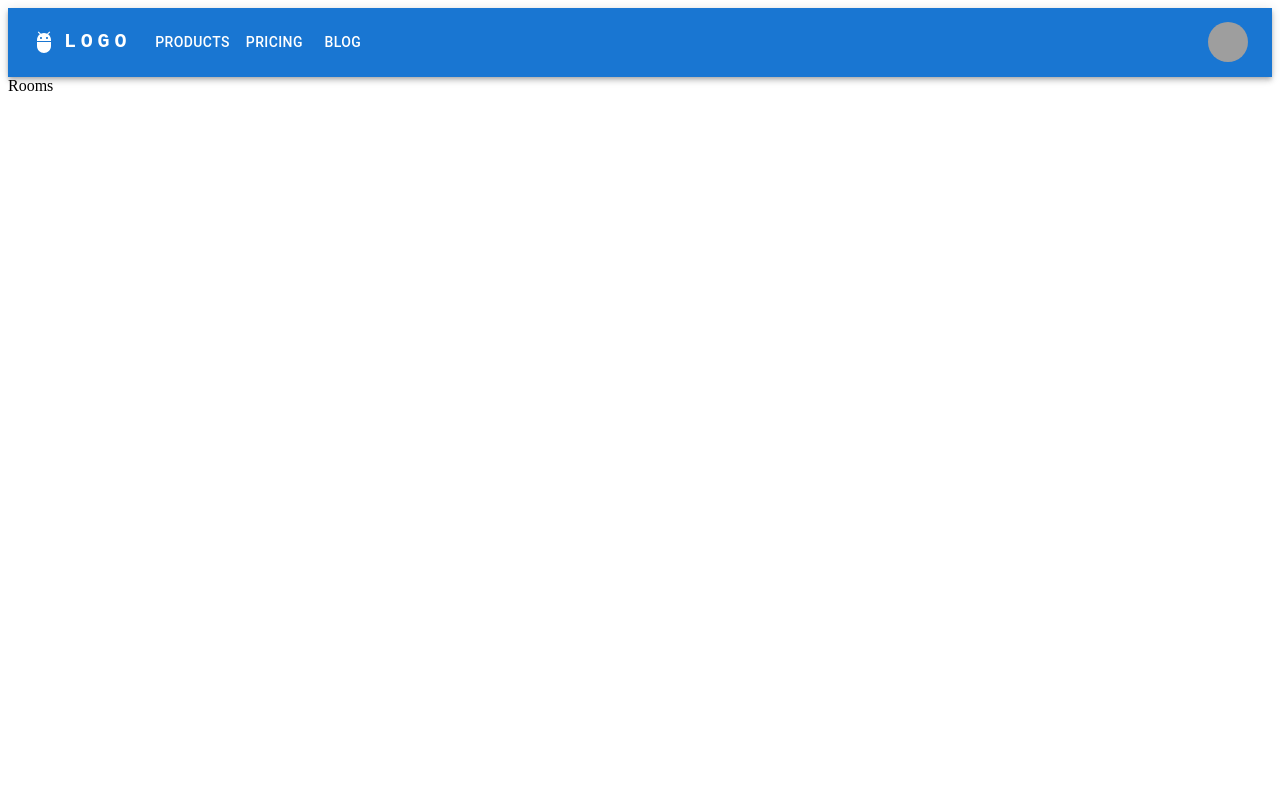
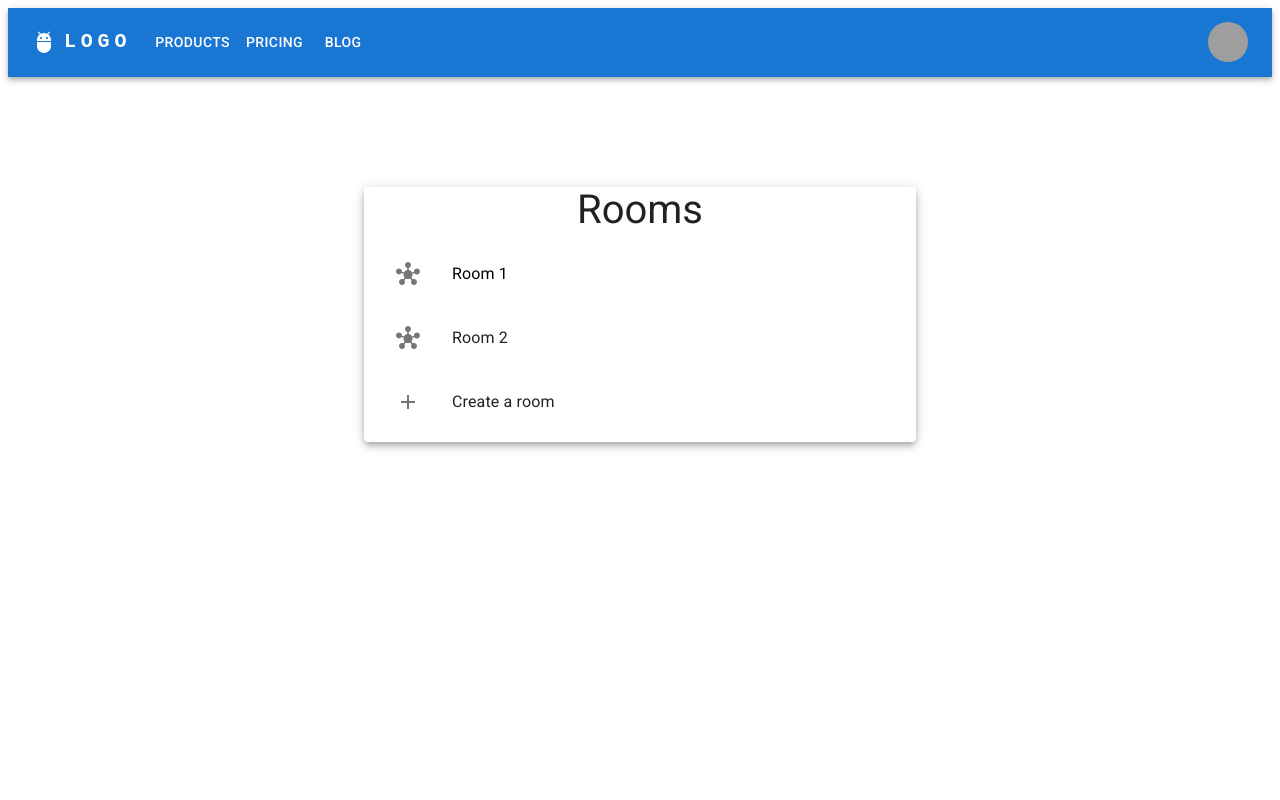
Before and after one commit to swen-514-614-spr-2023-2/Sign2Text, a React (Vite) app in the folder sign2textUI/: page /rooms in a window 1280 px wide. Shown: the top 800 px of the page. Built offline with nearby package versions, Linux system fonts and the light colour scheme; grey boxes are pictures that could not be loaded; the HTML template or start-up script is replaced by a standard one.

Commit message:
webcam added

```diff
--- a/sign2textUI/index.html
+++ b/sign2textUI/index.html
@@ -1,13 +1,18 @@
 <!DOCTYPE html>
 <html lang="en">
+
 <head>
   <meta charset="UTF-8" />
   <link rel="icon" type="image/svg+xml" href="/vite.svg" />
   <meta name="viewport" content="width=device-width, initial-scale=1.0" />
-    <title>Vite + React + TS</title>
+  <title>Sign2Text</title>
+  <link rel="stylesheet" href="https://fonts.googleapis.com/css?family=Roboto:300,400,500,700&display=swap" />
+
 </head>
+
 <body>
   <div id="root"></div>
   <script type="module" src="/src/main.tsx"></script>
 </body>
+
 </html>
--- a/sign2textUI/package.json
+++ b/sign2textUI/package.json
@@ -17,6 +17,7 @@
     "react": "^18.2.0",
     "react-dom": "^18.2.0",
     "react-router-dom": "^6.9.0",
+    "react-webcam": "^7.0.1",
     "styled-components": "^5.3.9"
   },
   "devDependencies": {
--- a/sign2textUI/src/App.tsx
+++ b/sign2textUI/src/App.tsx
@@ -8,7 +8,6 @@ import Create from './pages/Create';
 import Als from './pages/Als';
 import NonAls from './pages/NonAsl';
 import Navbar from './components/Navbar';
-
 
 
 function App() {
@@ -23,9 +22,8 @@ function App() {
           <Route  path="/" element={<Home/>}/>
           <Route  path="/rooms" element={<Rooms/>}/>
           <Route  path="/createRoom" element={<Create/>}/>
-          <Route  path="/AlsView" element={<Als/>}/>
-          <Route  path="/NonAlsView" element={<NonAls/>}/>
-          {/* <Route  path="/AlsView/:id" element={<ProjectDisplay/>}/> */}
+          <Route  path="/AlsView/:roomid" element={<Als/>}/>
+          <Route  path="/NonAlsView/:roomid" element={<NonAls/>}/>
           <Route path='*' element={<NotFound />} />
         </Routes>
 
--- a/sign2textUI/src/pages/Als.tsx
+++ b/sign2textUI/src/pages/Als.tsx
@@ -1,7 +1,57 @@
+import { Box, Button, Container } from "@mui/material";
+import Webcam from "react-webcam";
+import { useRef, useState, useCallback } from "react";
+
 const Als = () => {
-    return ( <div className="Asl">
+    const videoConstraints = {
+        width: 1280,
+        height: 720,
+        facingMode: "user"
+    };
+    const [url, setUrl] = useState<string | null>(null);
+    const webcamRef = useRef<Webcam>(null);
+    const capture = useCallback(() => {
+        const imageSrc = webcamRef.current?.getScreenshot();
+        if (imageSrc) {
+            setUrl(imageSrc)
+            console.log(imageSrc);
 
-    </div> );
+        }
+    }, [webcamRef]);
+
+
+    return (
+
+        <div className="Asl">
+            <Container maxWidth="lg" sx={{ marginTop: "3%" }}>
+                <Box>
+                    <Webcam
+                        imageSmoothing={true}
+                        audio={false}
+                        height={720}
+                        screenshotFormat="image/png"
+                        width={1280}
+                        ref={webcamRef}
+                        videoConstraints={videoConstraints}></Webcam>
+                </Box>
+                <Button sx={{ display: "flex", justifyContent: "center" }} variant="contained" onClick={capture}>Take a screenshot</Button>
+                {url && (
+                    <>
+                        <div>
+                            <button onClick={() => {  setUrl(null); }}>
+                                delete
+                            </button>
+                        </div>
+                        <div>
+                            <img src={url} alt="Screenshot" />
+                        </div>
+                    </>
+                )}
+            </Container>
+        </div>
+
+
+    );
 }
 
 export default Als;
--- a/sign2textUI/src/pages/Home.tsx
+++ b/sign2textUI/src/pages/Home.tsx
@@ -2,6 +2,8 @@ import Button from '@mui/material/Button';
 import { Link } from 'react-router-dom';
 import "../styles/Home.css"
 import {StyledLink} from '../utils/styles'
+
+
 const Home = () => {
     return (
         <div className="Home">
--- a/sign2textUI/src/pages/Rooms.tsx
+++ b/sign2textUI/src/pages/Rooms.tsx
@@ -1,7 +1,60 @@
-import React from 'react'
+import { Paper, Typography, Box, ListItemButton, ListItemText, List, ListItem, ListItemIcon } from "@mui/material"
+import { Container } from '@mui/material';
+
+import { ThemeProvider, createTheme } from '@mui/material/styles';
+import { StyledLink, themeTut } from "../utils/styles";
+import HubIcon from '@mui/icons-material/Hub';
+import AddIcon from '@mui/icons-material/Add';
+
 
 export default function Rooms() {
   return (
-    <div>Rooms</div>
+    <div className="Rooms">
+      <Container maxWidth='sm'>
+        <ThemeProvider theme={themeTut}>
+          <Box marginTop={"20%"} >
+            <Paper elevation={5} >
+              <Box >
+                <Typography textAlign={"center"} variant="h3" component="h2">
+                  Rooms
+                </Typography>
+              </Box>
+              <List sx={{ display: "relative", marginX: "auto" }} >
+                <ListItem >
+                  <ListItemButton>
+                    <ListItemIcon>
+                      <HubIcon />
+                    </ListItemIcon>
+                    <StyledLink to="/AlsView/1">
+                      <ListItemText primary="Room 1" />
+                    </StyledLink>
+                  </ListItemButton>
+                </ListItem>
+                <ListItem >
+                  <ListItemButton>
+                    <ListItemIcon>
+                      <HubIcon />
+                    </ListItemIcon>
+                    <ListItemText primary="Room 2" />
+                  </ListItemButton>
+                </ListItem>
+                <ListItem >
+                  <ListItemButton>
+                    <ListItemIcon>
+                      <AddIcon />
+                    </ListItemIcon>
+                    <ListItemText primary="Create a room" >
+                    </ListItemText>
+                  </ListItemButton>
+                </ListItem>
+              </List>
+            </Paper>
+
+          </Box>
+        </ThemeProvider>
+      </Container>
+
+
+    </div>
   )
 }
--- a/sign2textUI/src/utils/styles.tsx
+++ b/sign2textUI/src/utils/styles.tsx
@@ -1,8 +1,32 @@
-import styled from "@emotion/styled";
+import {styled} from "@mui/material/styles";
 import { Link } from "react-router-dom";
+import { createTheme } from "@mui/material";
+import red from "@mui/material/colors/red";
 
+export const StyledLink = styled(Link)
+`
+color: black;
+text-decoration: none;
+`;
 
-  export const StyledLink = styled(Link)`
-    text-decoration: none;
+export const themeTut = createTheme({
+    components: {
+      MuiTypography: {
+        variants: [
+          {
+            props: {
+              variant: "h3"
+            },style:{
+              fontSize:40
+            }
 
-  `;
+          },
+        ]
+      }
+    },
+    palette: {
+      primary: {
+        main: red["A100"],
+      },
+    },
+  });
```
Also changed, not shown: 1 other file (tests, documents, lock files or other folders). Lines whose indentation alone changed are shown as unchanged.
